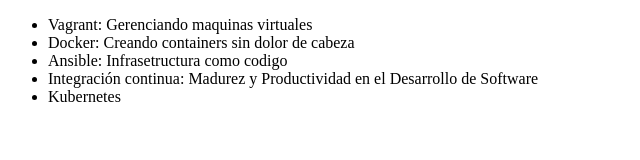
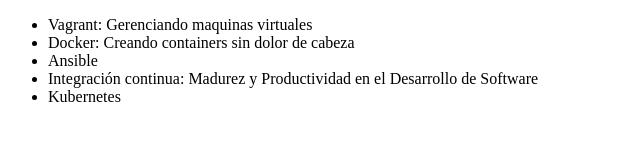
Before and after one commit to sebarojas71/alura-git, a plain HTML site: page index.html in a window 1280 px wide. Shown: the whole page, without its empty margins (0-640 px from the left). Drawn offline with Linux system fonts and the light colour scheme.

Commit message:
Revert "cambiando el nombre"
This reverts commit e4bcf8a3c727bd7e2126b5edabfd6458883005c8.

```diff
--- a/index.html
+++ b/index.html
@@ -8,7 +8,7 @@
      <ul>
          <li> Vagrant: Gerenciando maquinas virtuales</li>
          <li> Docker: Creando containers sin dolor de cabeza</li>
-         <li> Ansible: Infrasetructura como codigo</li>
+         <li> Ansible </li>
          <li> Integración continua: Madurez y Productividad en el Desarrollo de Software </li>
          <li> Kubernetes</li>
      </ul>
```
